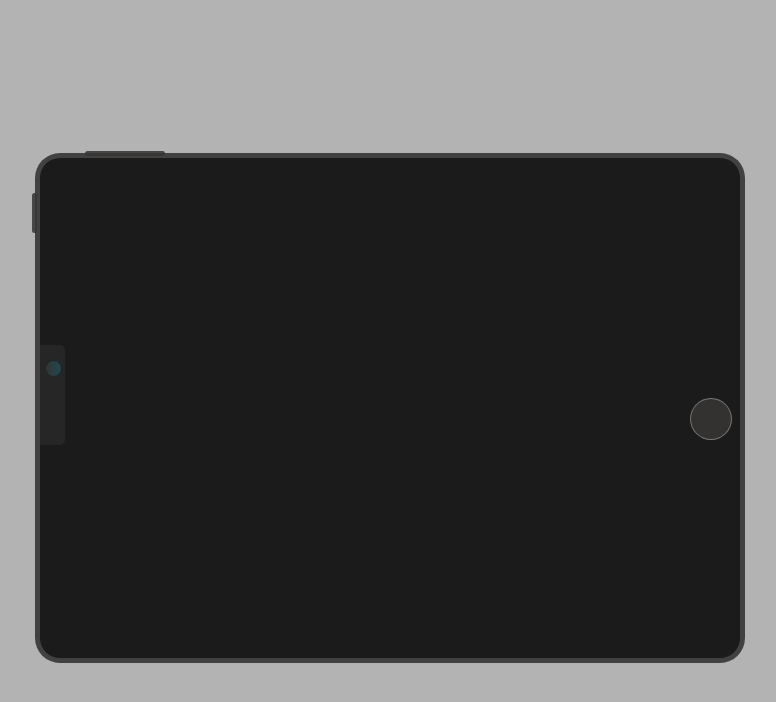
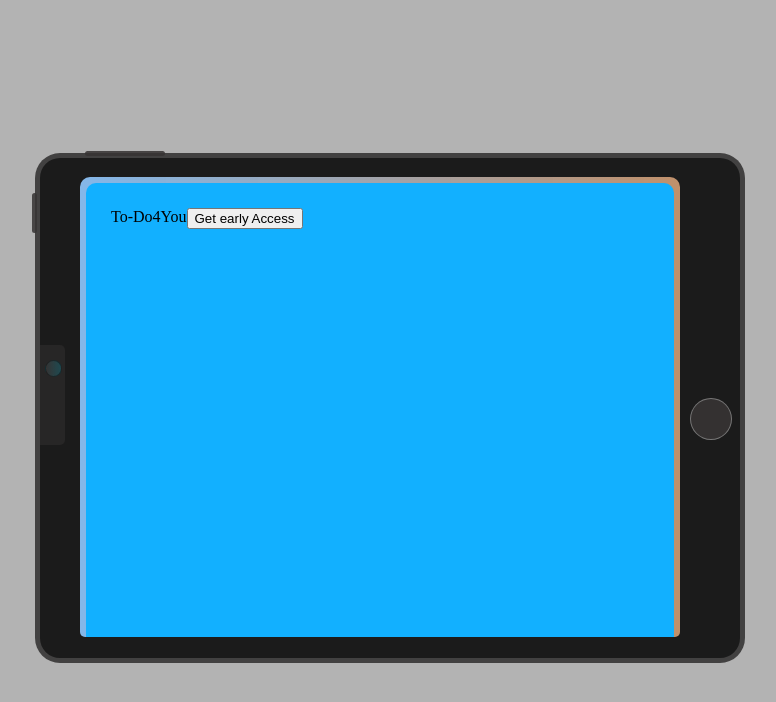
Before and after one commit to 0xRoS-200/Full-Stack-Journey, a plain HTML site: page Mini Projects/Todo Application/index.html in a window 1280 px wide. Shown: the whole page, without its empty margins (250-1026 px from the left). Drawn offline with Linux system fonts and the light colour scheme; a web font is replaced by a local one.

Commit message:
feat:creating landing page

```diff
--- a/Mini Projects/Todo Application/index.html
+++ b/Mini Projects/Todo Application/index.html
@@ -17,9 +17,18 @@
       <div class="touchid"></div>
       <div class="screen">
         <div class="camera-notch">
-          <div class="sensor"></div>
           <div class="camera"></div>
-          <div class="Todo-App"></div>
+          <div id="Todo-App-Landing" class="Landing">
+            <div class="outer-border">
+              <div class="landing-inner">
+                <nav>
+                  To-Do <span>4</span> You
+                  <button>Get early Access</button>
+                </nav>
+              </div>
+            </div>
+          </div>
+          <div class="Todo-App-Main"></div>
         </div>
       </div>
     </div>
--- a/Mini Projects/Todo Application/style.css
+++ b/Mini Projects/Todo Application/style.css
@@ -1,8 +1,9 @@
 :root {
-    --bg-main: #070F2B;
-    --bg-main2: #1B1A55;
-    --fc-highlights: #535C91;
-    --fc-extrahighlights: #9290C3;
+    --bg-main: #12b0ff;
+    --bg-alr: #f5f9fc;
+    --bg-highlights: #bae8fd;
+    --fc-highlights: #004566;
+    --fc-main: #fefefe;
 
     --ff-highlights: "Sour Gummy", serif;
     --ff-main: "Roboto", serif;
@@ -67,10 +68,39 @@ body {
 .camera {
     height: 15px;
     width: 15px;
-    background-image: linear-gradient(to right, rgba(128, 130, 132, 0.155) , rgba(0, 221, 255, 0.195));
+    background-image: linear-gradient(to right, rgba(128, 130, 132, 0.155), rgba(0, 221, 255, 0.195));
     border-radius: 50%;
     border: 1px solid rgba(0, 0, 0, 0.376);
     position: relative;
-    top:15px;
-    right:-5px;
+    top: 15px;
+    right: -5px;
 }
+
+#Todo-App-Landing {
+    height: 460px;
+    width: 600px;
+    position: relative;
+    top: -185px;
+    right: -40px;
+    border-radius: 5px;
+    overflow-y: auto;
+}
+
+.outer-border {
+    height: 800px;
+    position: relative;
+    background: linear-gradient(to right, rgb(132, 183, 233), rgba(243, 180, 131, 0.768));
+    border-radius: 10px;
+    padding: 6px;
+}
+
+.landing-inner {
+    background: var(--bg-main);
+    padding: 25px;
+    border-radius: 10px 10px 0 0;
+    height: 405px;
+}
+.landing-inner nav{
+    display: flex;
+
+}
```
Also changed, not shown: Mini Projects/Todo Application/images/Todoimg.jpg (added).
